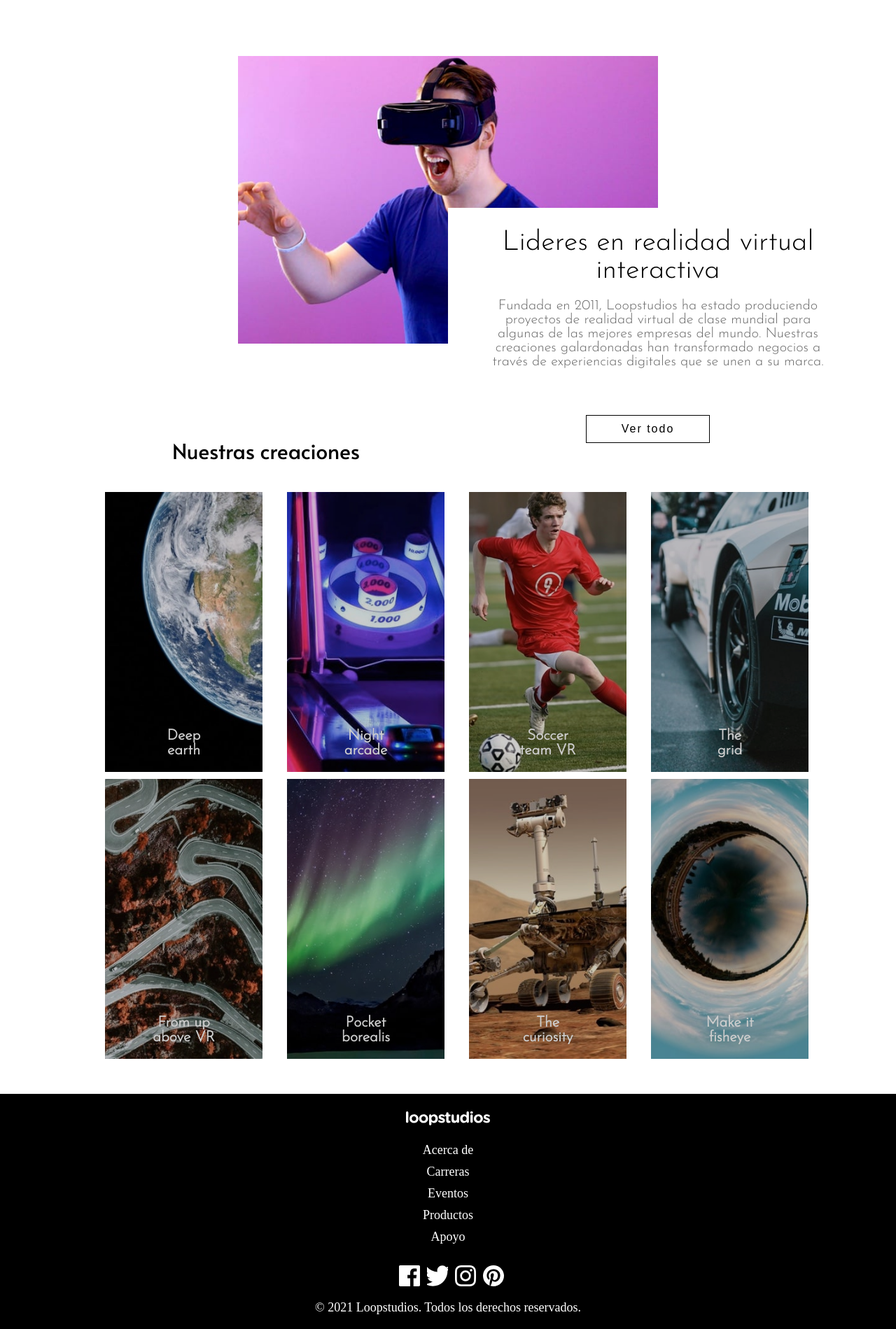
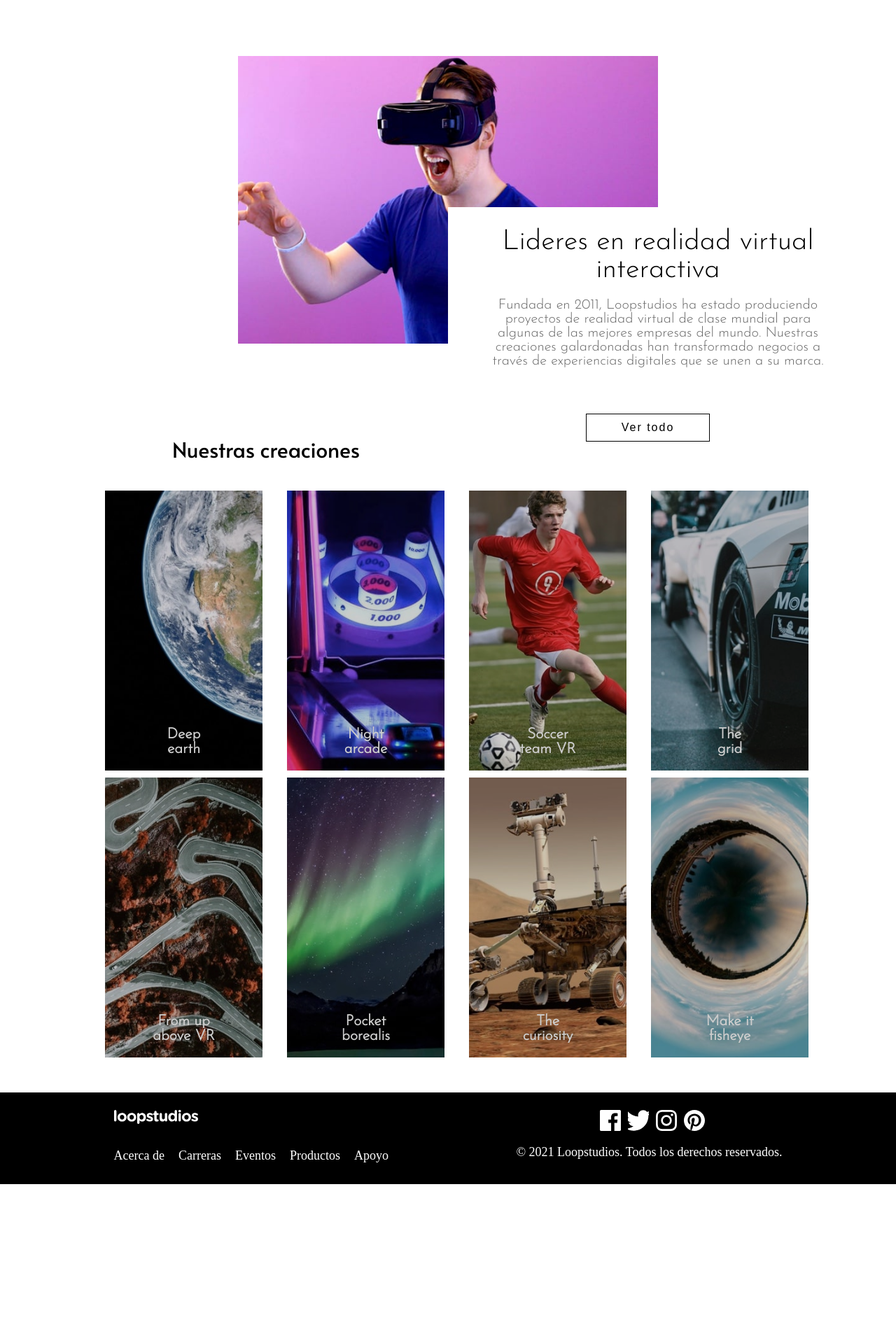
Before and after one commit to BR2E/pagina-de-inicio-de-Loopstudios, a website: page public/index.html in a window 1280 px wide. Shown: the part 720-2619 px from the top of the page at 70% size. After the commit the page ends 2412 px from the top, so only its background shows below. Drawn offline with Linux system fonts and the light colour scheme.

Commit message:
EStilos terminados

```diff
--- a/public/index.html
+++ b/public/index.html
@@ -49,9 +49,9 @@
 
 
   <section class="main">
-    <picture class="main__imgContainer">
+    <div class="main__imgContainer">
       <img src="../images/mobile/image-interactive.jpg" alt="Persona utilizando VR" class="main__img">
-    </picture>
+    </div>
     <div class="main__info">
       <h2 class="main__title">Lideres en realidad virtual interactiva</h2>
       <p class="main__text">Fundada en 2011, Loopstudios ha estado produciendo proyectos de realidad virtual de clase
--- a/sass/_footer.scss
+++ b/sass/_footer.scss
@@ -61,3 +61,17 @@
     }
 
 }
+
+
+@media (min-width:1000px) {
+    .footer {
+        flex-direction: row;
+        justify-content: space-evenly;
+        &__lista--links ul{
+            display: flex;
+        }
+        &__lista--links li{
+            padding-right: 2rem;
+        }
+    }
+}
--- a/sass/_header.scss
+++ b/sass/_header.scss
@@ -137,16 +137,16 @@
 @keyframes title {
     0% {
         opacity: 0;
-        transform: translateX(20rem);
+        transform: translatey(20rem);
     }
 
     50% {
         opacity: .5;
-        transform: translateX(10rem);
+        transform: translatey(10rem);
     }
 
     100% {
         opacity: 1;
-        transform: translateX(0);
+        transform: translatey(0);
     }
 }
--- a/sass/_principal.scss
+++ b/sass/_principal.scss
@@ -2,7 +2,10 @@
     flex-direction: column;
     margin: 8rem 0;
     @include agregarFlex;
-
+    &__imgContainer{
+        display: flex;
+        justify-content: center;
+    }
     &__img {
         width: 90%;
         margin-bottom: 2rem;
```
Also changed, not shown: src/estilos/main.css, 1 other file.
